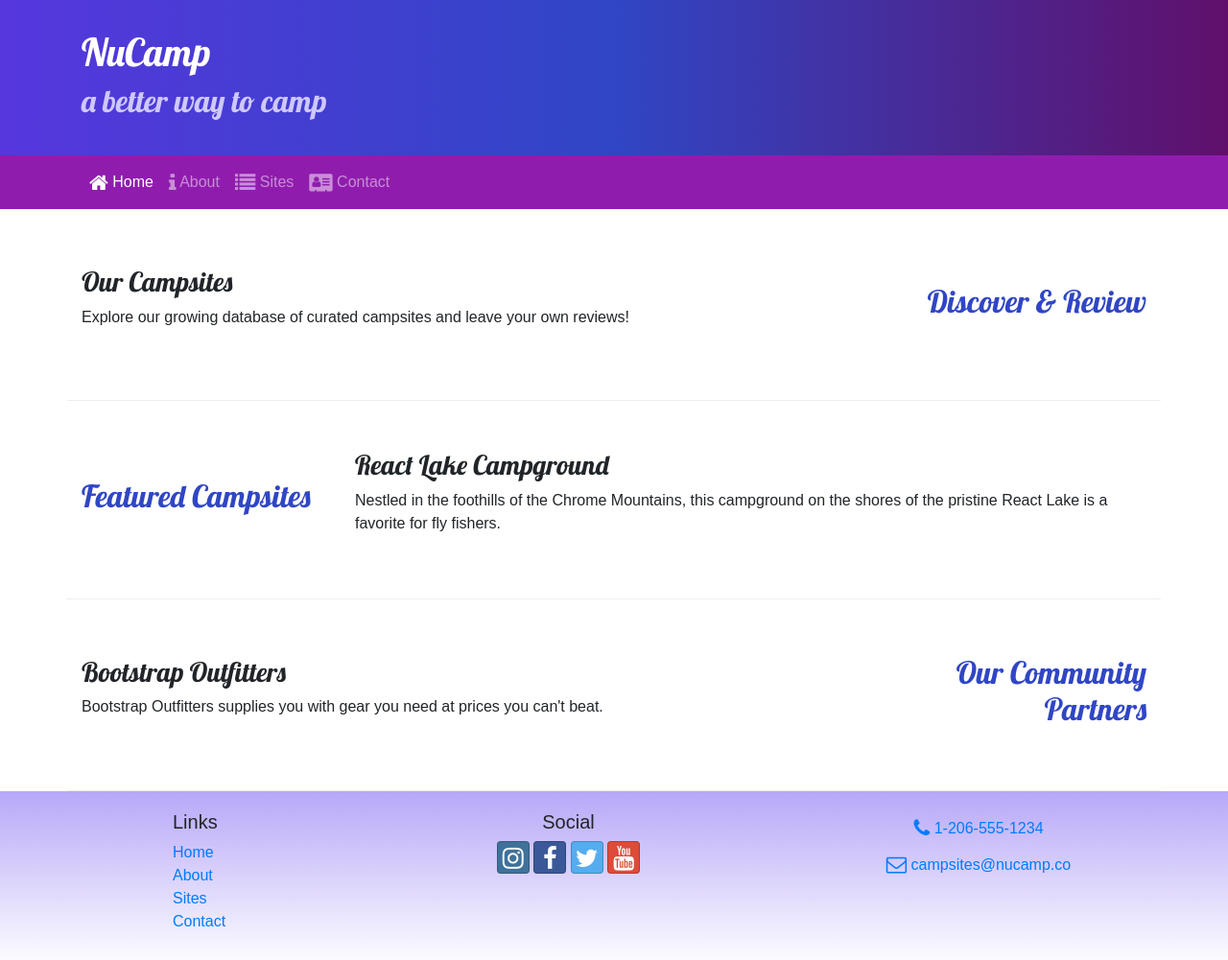
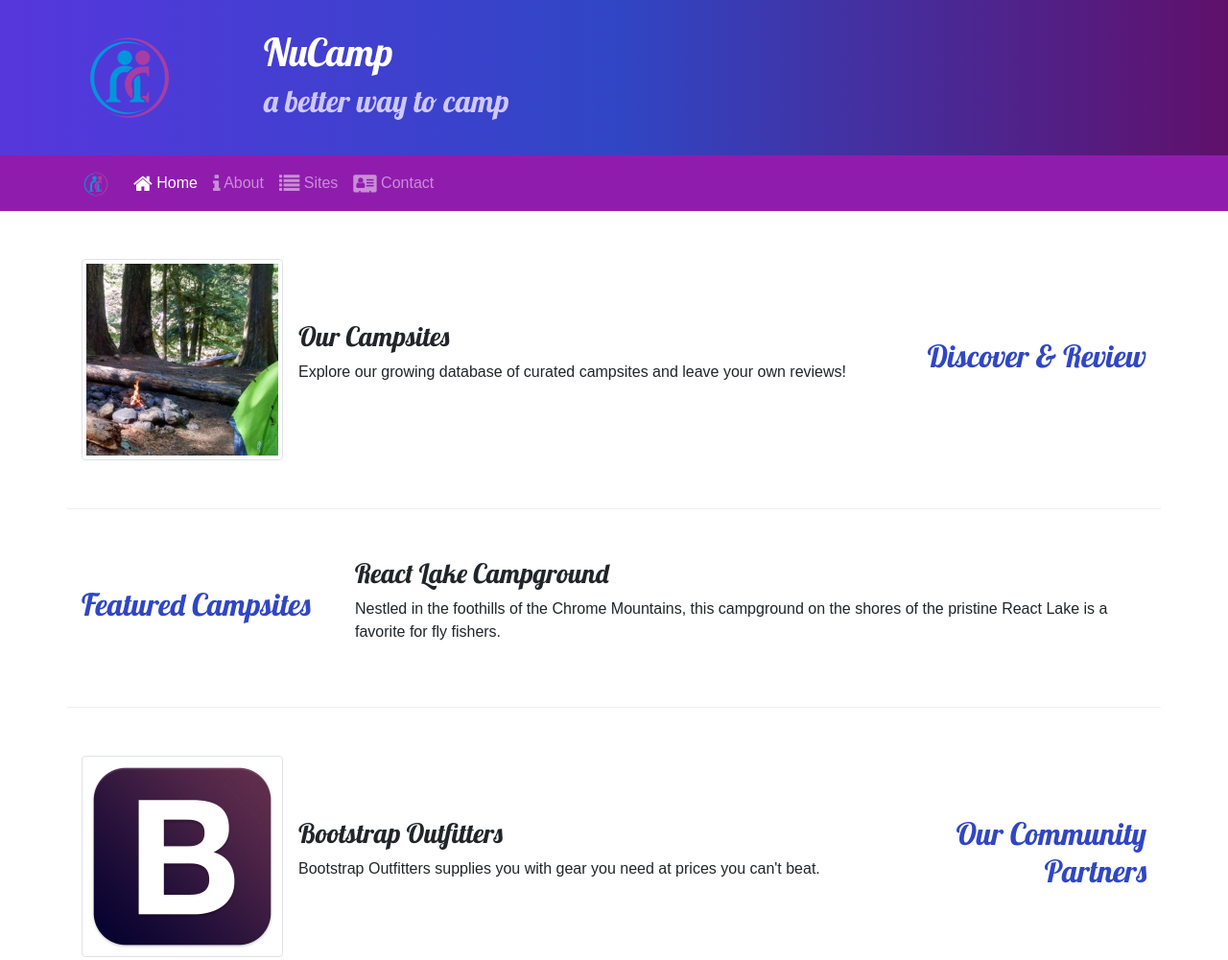
Before and after one commit to natetewelde/nucamp-bootstrap, a website: page index.html in a window 1280 px wide. Shown: the top 1001 px of the page at 96% size. Drawn offline with nearby package versions, Linux system fonts and the light colour scheme.

Commit message:
Images and Media

```diff
--- a/index.html
+++ b/index.html
@@ -23,6 +23,9 @@
     <header class="jumbotron jumbotron-fluid">
         <div class="container">
             <div class="row">
+                <div class="col-4 col-sm-3 col-md-2 align-self-center">
+                    <img src="img/logo.png" class="img-fluid" alt="">
+                </div>
                 <div class="col">
                     <h1>NuCamp</h1>
                     <h2>a better way to camp</h2>
@@ -33,6 +36,7 @@
 
     <nav class="navbar navbar-expand-sm navbar-dark sticky-top">
         <div class="container">
+            <a href="#" class="navbar-brand"><img src="img/logo.png" height="30" width="30"></a>
             <button class="navbar-toggler ml-auto" type="button" data-toggle="collapse" data-target="#nucampNavbar">
                 <span class="navbar-toggler-icon"></span>
             </button>
@@ -53,8 +57,13 @@
                 <h2 class="text-sm-right">Discover & Review</h2>
             </div>
             <div class="col">
-                <h3>Our Campsites</h3>
-                <p class="d-none d-sm-block">Explore our growing database of curated campsites and leave your own reviews!</p>
+                <div class="media">
+                    <img src="img/breadcrumb-trail-thumb.jpg" alt="Breadcrumb Trail" class="d-flex mr-3 img-thumbnail">
+                    <div class="media-body align-self-center">
+                        <h3>Our Campsites</h3>
+                        <p class="d-none d-sm-block">Explore our growing database of curated campsites and leave your own reviews!</p>
+                    </div>
+                </div>
             </div>
         </div>
     </div>
@@ -77,8 +86,13 @@
                 <h2 class="text-sm-right">Our Community Partners</h2>
             </div>
             <div class="col">
-                <h3>Bootstrap Outfitters</h3>
-                <p class="d-none d-sm-block">Bootstrap Outfitters supplies you with gear you need at prices you can't beat.</p>
+                <div class="media">
+                    <img src="img/bootstrap-thumb.png" alt="Bootstrap Outfitters" class="d-flex mr-3 img-thumbnail">
+                    <div class="media-body align-self-center">
+                        <h3>Bootstrap Outfitters</h3>
+                        <p class="d-none d-sm-block">Bootstrap Outfitters supplies you with gear you need at prices you can't beat.</p>
+                    </div>
+                </div>
             </div>
         </div>
     </div>
```
Also changed, not shown: aboutus.html (+4 -0 lines), contactus.html (+4 -0 lines), img/bootstrap-thumb.png (added), img/breadcrumb-trail-thumb.jpg (added), img/breadcrumb-trail.jpg (added), img/chrome-river-thumb.jpg (added), img/chrome-river.jpg (added), img/logo.png (added), img/react-lake-thumb.jpg (added), img/react-lake.jpg (added).
